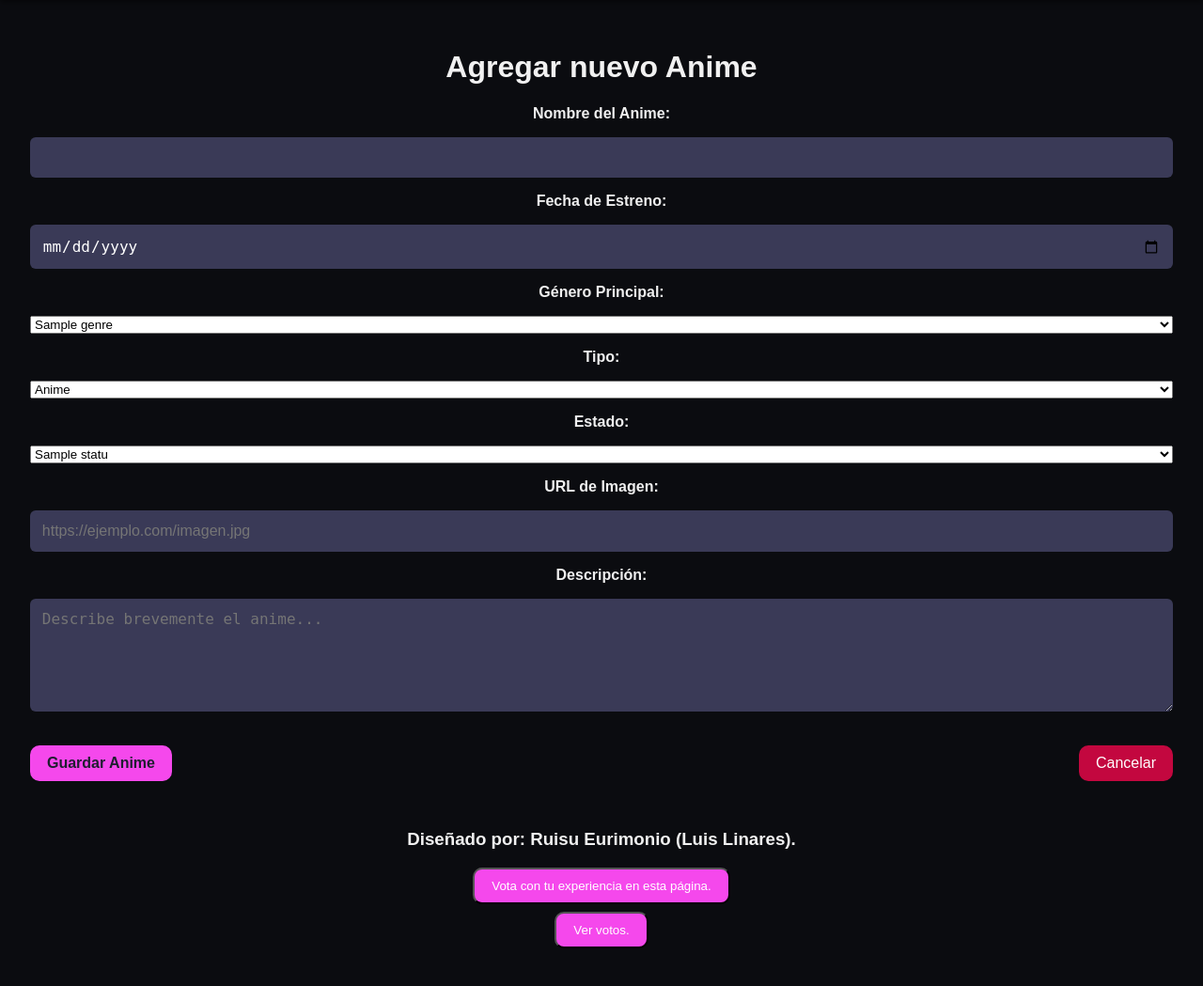
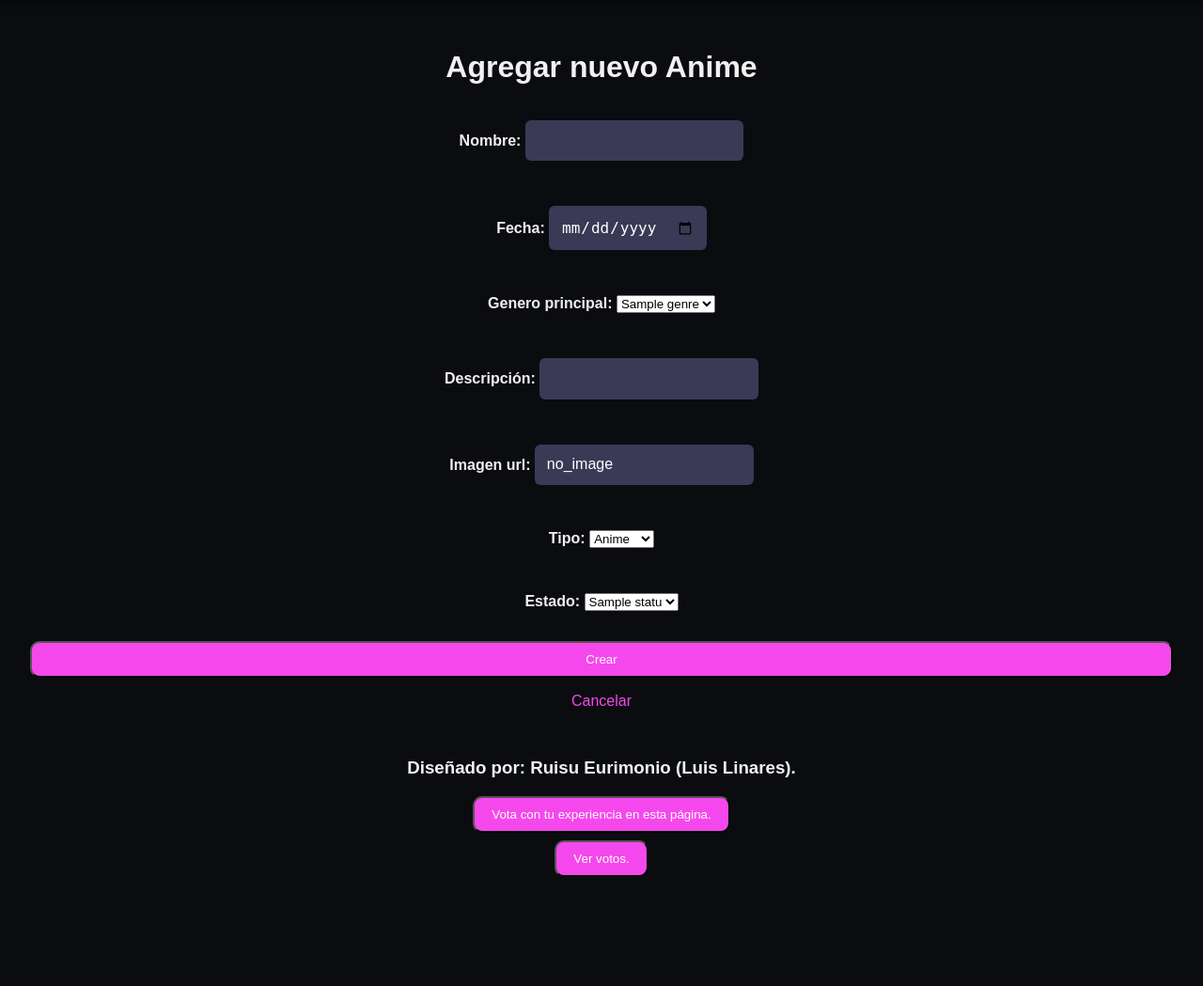
Before and after one commit to RuisuEurimonio/CatalogAnimeProject, a Django app: page /create in a window 1280 px wide. Shown: the part 54-1103 px from the top of the page at 94% size. After the commit the page ends 987 px from the top, so only its background shows below. Run offline with Django 5.2, Linux system fonts and the light colour scheme; tables that the repository leaves empty hold one stand-in row (values such as "Sample post").

Commit message:
Se usa formulario de django para la creación de animes, y se agrega controlador de mongo

```diff
--- a/animepage/forms.py
+++ b/animepage/forms.py
@@ -1,5 +1,5 @@
 from django import forms
-from .models import Status, Genre
+from .models import Status, Genre, Anime
 
 class StatusForm(forms.ModelForm):
     class Meta:
@@ -22,3 +22,20 @@ class GenreForm(forms.ModelForm):
             "prefix" : "Prefijo",
             "description" : "descripcion"
         }
+
+class CreateAnime(forms.ModelForm):
+    class Meta:
+        model = Anime
+        fields = ["name","date", "main_genre", "description", "img_url", "type", "statusRef"]
+        labels= {
+            "name": "Nombre",
+            "date": "Fecha",
+            "main_genre": "Genero principal",
+            "description": "Descripción",
+            "img_url": "Imagen url",
+            "type": "Tipo",
+            "statusRef": "Estado"
+        }
+        widgets = {
+            "date": forms.DateInput(attrs={"type": "date"})
+        }
--- a/animepage/models.py
+++ b/animepage/models.py
@@ -10,9 +10,15 @@ class Genre(models.Model):
     prefix = models.CharField(max_length= 5, unique= True)
     description = models.CharField(max_length=200, unique = True)
 
+    def __str__(self):
+        return self.name
+
 class Status(models.Model):
     name = models.CharField(max_length=15, unique=True)
     color = models.CharField(max_length=7, unique=True)
+
+    def __str__(self):
+        return self.name
 
 class Anime(models.Model):
     name = models.CharField(max_length=300)
--- a/animepage/templates/animepage/createAnime.html
+++ b/animepage/templates/animepage/createAnime.html
@@ -11,43 +11,11 @@
       <form method="post" class="create-form">
         {% csrf_token %}
 
-        <label for="name">Nombre del Anime:</label>
-        <input type="text" id="name" name="name" required>
+        {{form.as_p}}
 
-        <label for="date">Fecha de Estreno:</label>
-        <input type="date" id="date" name="date" required>
+        <button type="submit" class="btn"> Crear </button>
+        <a href="{% url 'anime:config' %}"> Cancelar </a>
 
-        <label for="main_genre">Género Principal:</label>
-        <select id="main_genre" name="main_genre" required>
-          {%for genre in genres%}
-            <option value="{{genre.prefix}}">{{genre.name}}</option>
-          {%endfor%}
-        </select>
-
-        <label for="type">Tipo:</label>
-        <select id="type" name="type" required>
-          <option value="AN">Anime</option>
-          <option value="PE">Película</option>
-          <option value="OV">Ova</option>
-        </select>
-
-        <label for="status">Estado:</label>
-        <select id="status" name="status" required>
-          {%for state in status%}
-            <option value="{{state.name}}">{{state.name}}</option>
-          {%endfor%}
-        </select>
-
-        <label for="img_url">URL de Imagen:</label>
-        <input type="url" id="img_url" name="img_url" placeholder="https://ejemplo.com/imagen.jpg" oninput="previewImage(this.value)">
-
-        <label for="description">Descripción:</label>
-        <textarea id="description" name="description" rows="5" placeholder="Describe brevemente el anime..." required></textarea>
-
-        <div class="form-buttons">
-          <input type="submit" value="Guardar Anime" class="btn save">
-          <a href="{% url 'anime:index' %}" class="btn back">Cancelar</a>
-        </div>
       </form>
     </div>
   </div>
--- a/animepage/views.py
+++ b/animepage/views.py
@@ -4,7 +4,7 @@ from django.template import loader
 from .models import Anime, Character, Vote, Status, Genre
 from django.urls import reverse_lazy
 from django.views.generic import DetailView, CreateView, DeleteView, UpdateView
-from .forms import StatusForm, GenreForm
+from .forms import StatusForm, GenreForm, CreateAnime
 
 def index(request):
     anime_list = Anime.objects.all()
@@ -34,9 +34,10 @@ def editCharacter(request, anime_id ,character_id):
 
 class CreateAnime(CreateView):
     model = Anime
-    fields = ['name', 'date', 'main_genre', 'description', 'img_url', 'statusRef', 'type']
+    form_class = CreateAnime
     template_name = "animepage/createAnime.html"
     success_url = reverse_lazy('anime:index')
+
 
     def get_context_data(self, **kwargs):
         context = super().get_context_data(**kwargs)
```
